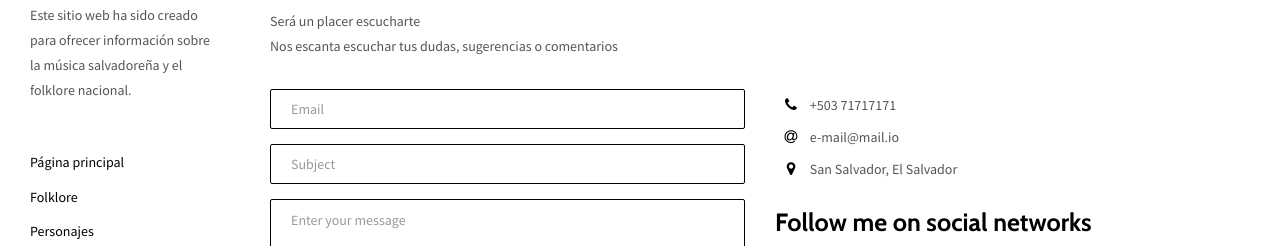
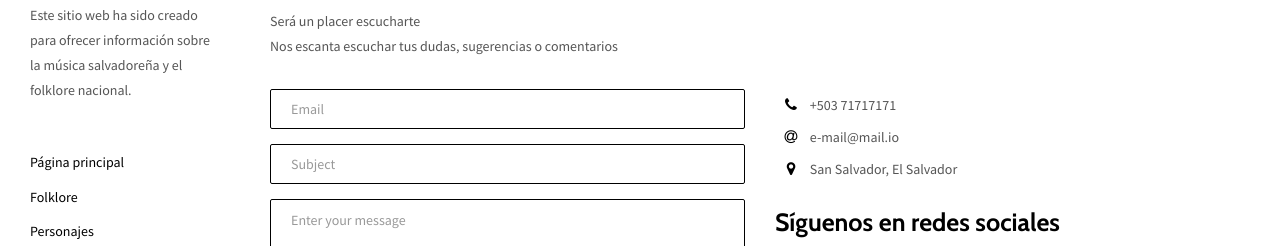
Before and after one commit to Alejandroq12/FolkloreNacional, a plain HTML site: page contact.html in a window 1280 px wide. Shown: the part 105-351 px from the top of the page. Drawn offline with nearby package versions, Linux system fonts and the light colour scheme.

Commit message:
Update contact.html

```diff
--- a/contact.html
+++ b/contact.html
@@ -115,7 +115,7 @@
                   San Salvador, El Salvador
                 </li>
               </ul>
-              <h3>Follow me on social networks</h3>
+              <h3>Síguenos en redes sociales</h3>
               <a href="https://www.linkedin.com/" title="" class="fa-icon">
                 <i class="fa fa-linkedin"></i>
               </a>
```
